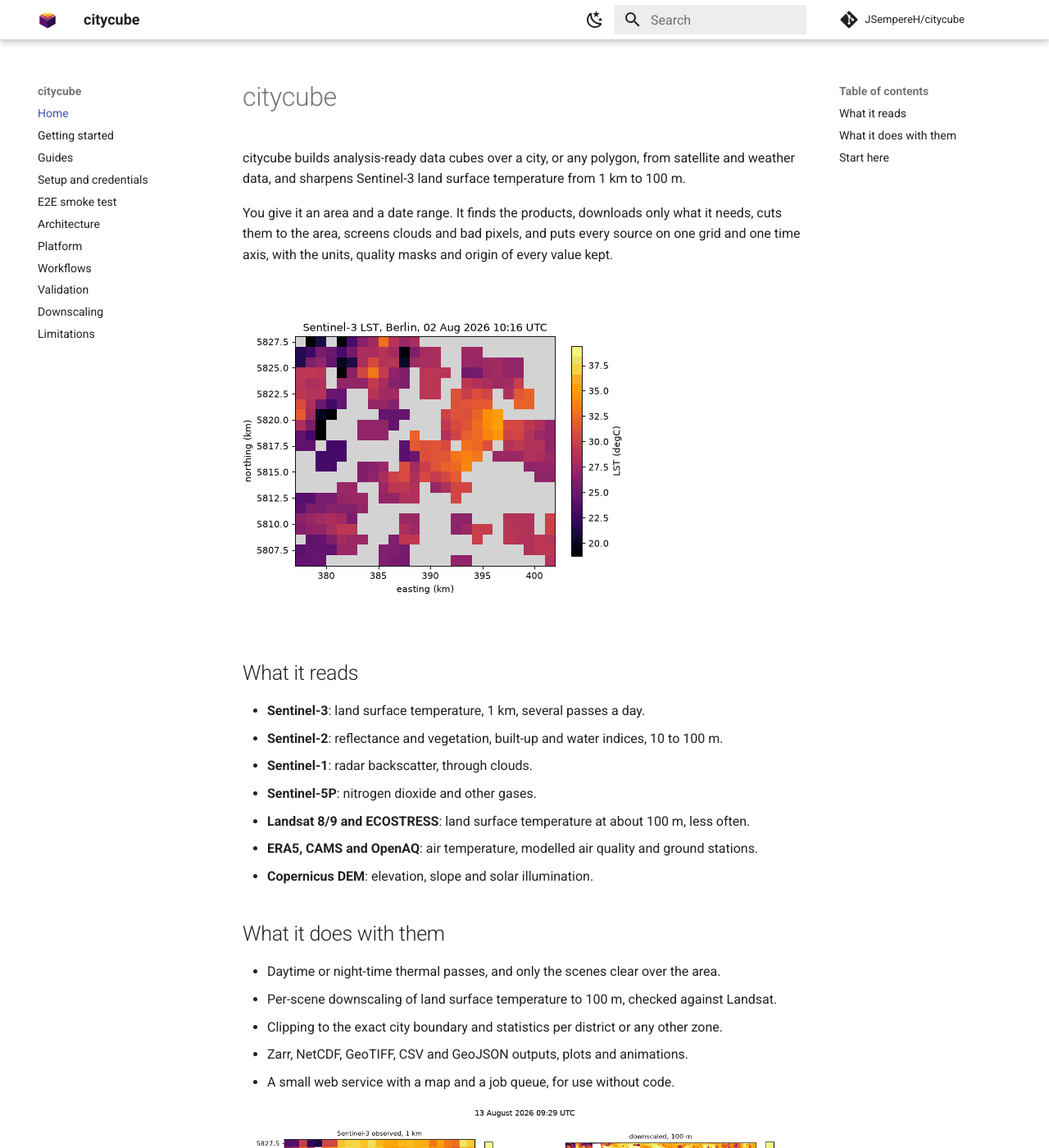
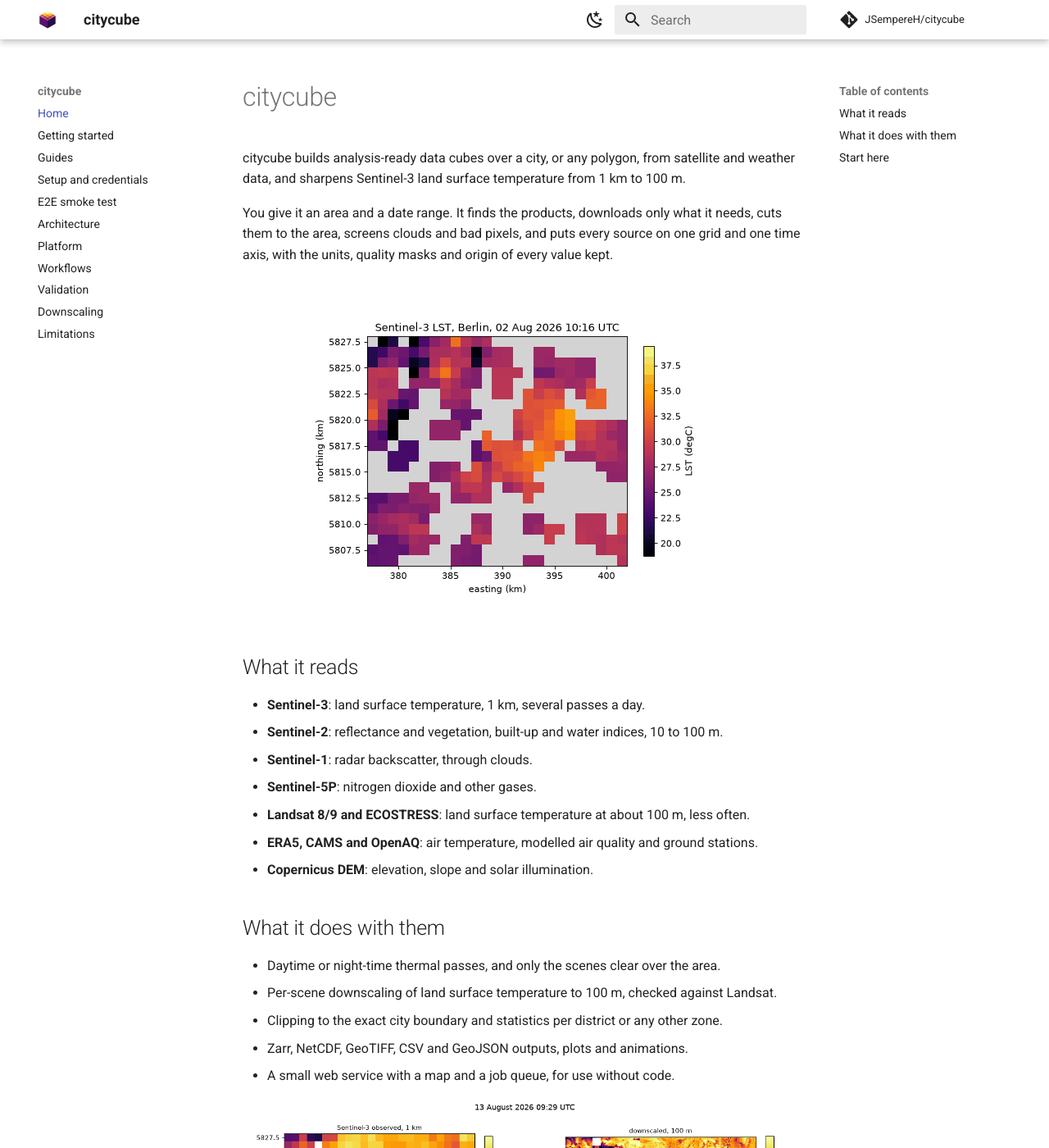
Before and after one commit to JSempereH/Sentinel-Orchestrator, an MkDocs documentation site: the page built from docs/index.md, in a window 1280 px wide and 1400 px high. Shown: the whole window at 82% size. Built offline with MkDocs 1.6.1 and Material for MkDocs 9.7.7, drawn with Linux system fonts in a browser that asks for light colours; comment, search, counter and statistics services are not loaded.

Commit message:
Docs: centre figures

```diff
--- /dev/null
+++ b/docs/stylesheets/extra.css
@@ -0,0 +1,5 @@
+/* Figures sit centred in the text column instead of against its left edge. */
+.md-typeset p > img:only-child {
+  display: block;
+  margin: 0 auto;
+}
--- a/mkdocs.yml
+++ b/mkdocs.yml
@@ -30,6 +30,9 @@
     - content.code.copy
     - search.highlight
 
+extra_css:
+  - stylesheets/extra.css
+
 plugins:
   - search
 
```
